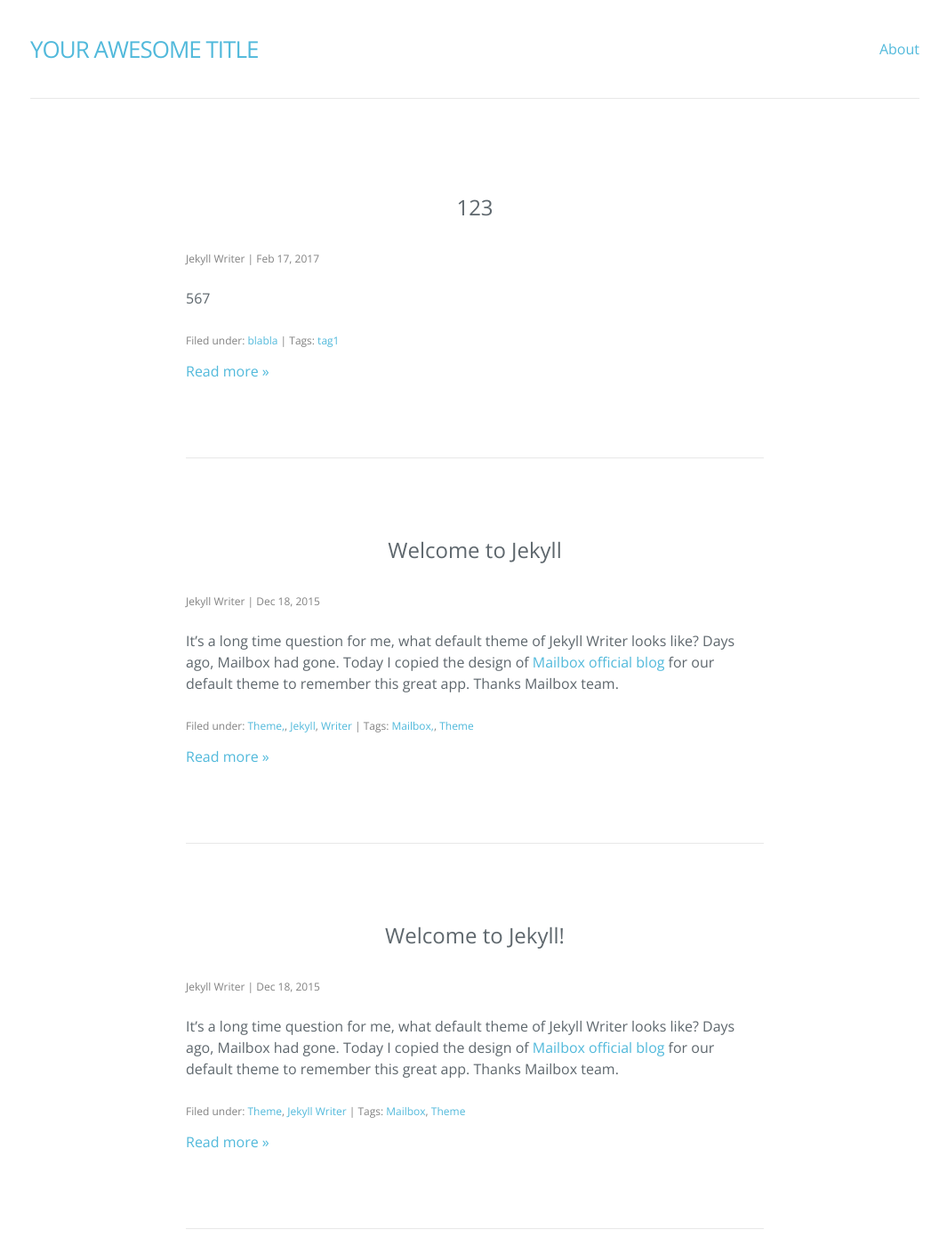
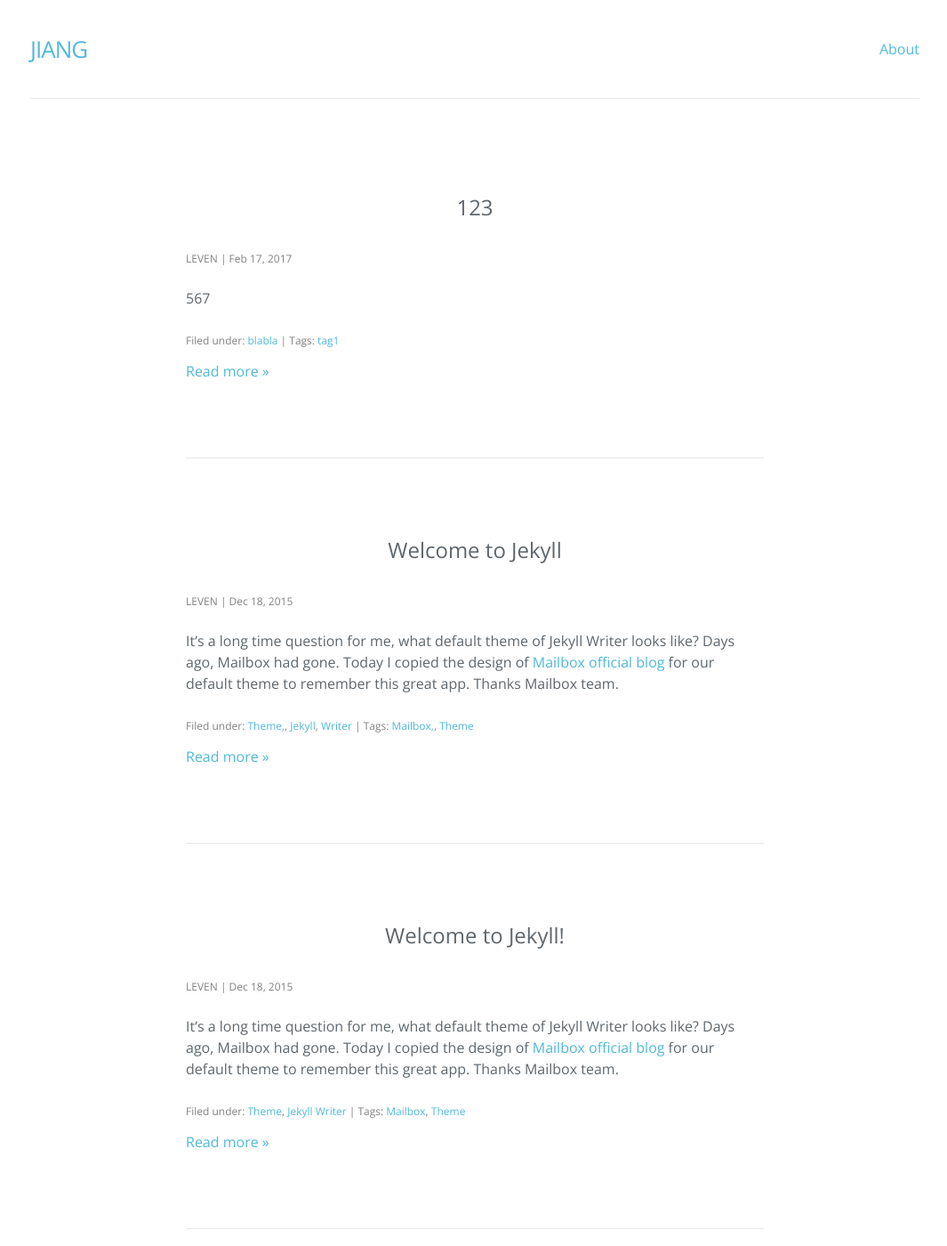
Before and after one commit to lwjiang/lwjiang.github.io, a Jekyll site: the page built from index.html, in a window 1280 px wide and 1400 px high. Shown: the whole window at 89% size, without its empty margins (106-1171 px from the left). Built offline with Jekyll 4.4.1, drawn with Linux system fonts in a browser that asks for light colours; nearby versions of some CDN libraries; the list of posts is cut into pages by our own code; some of the changed text lies outside the part shown.

Commit message:
Update Configuration

```diff
--- a/_config.yml
+++ b/_config.yml
@@ -1,21 +1,15 @@
-# Welcome to Jekyll!
-#
-# This config file is meant for settings that affect your whole blog, values
-# which you are expected to set up once and rarely need to edit after that.
-# For technical reasons, this file is *NOT* reloaded automatically when you use
-# 'jekyll serve'. If you change this file, please restart the server process.
-
-# Site settings
-title: Your awesome title
-author: Jekyll Writer
-description: > # this means to ignore newlines until "baseurl:"
-  This theme is disigned based on Mailbox Blog, and licensed under MIT.
-  This theme is also default theme for new site created by Jekyll Writer.
-permalink: /:year/:month/:day/:title/
+# Created by Jekyll Writer
+title: JIANG
+author: LEVEN
+description: >
+  This theme is disigned based on Mailbox Blog, and licensed under MIT. This
+  theme is also default theme for new site created by Jekyll Writer.
+permalink: '/:year/:month/:day/:title/'
 paginate: 6
-paginate_path: "/page/:num/"
+paginate_path: '/page/:num/'
 twitter_username: jekyllwriter
-github_username:  jekyllwriter
-gems: [jekyll-paginate]
+github_username: jekyllwriter
+gems:
+  - jekyll-paginate
 markdown: kramdown
-baseurl: ""
+baseurl: ''
```
